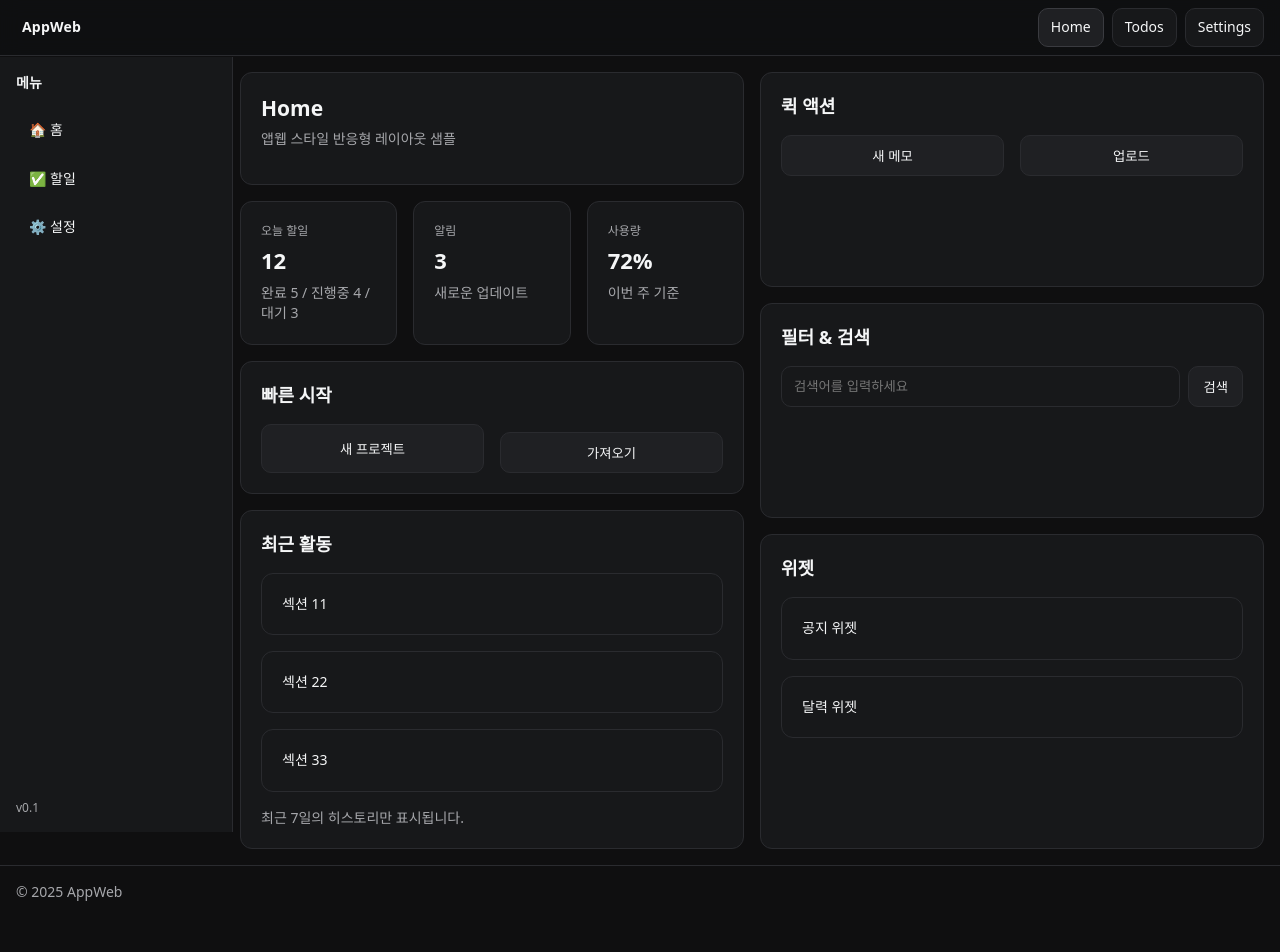
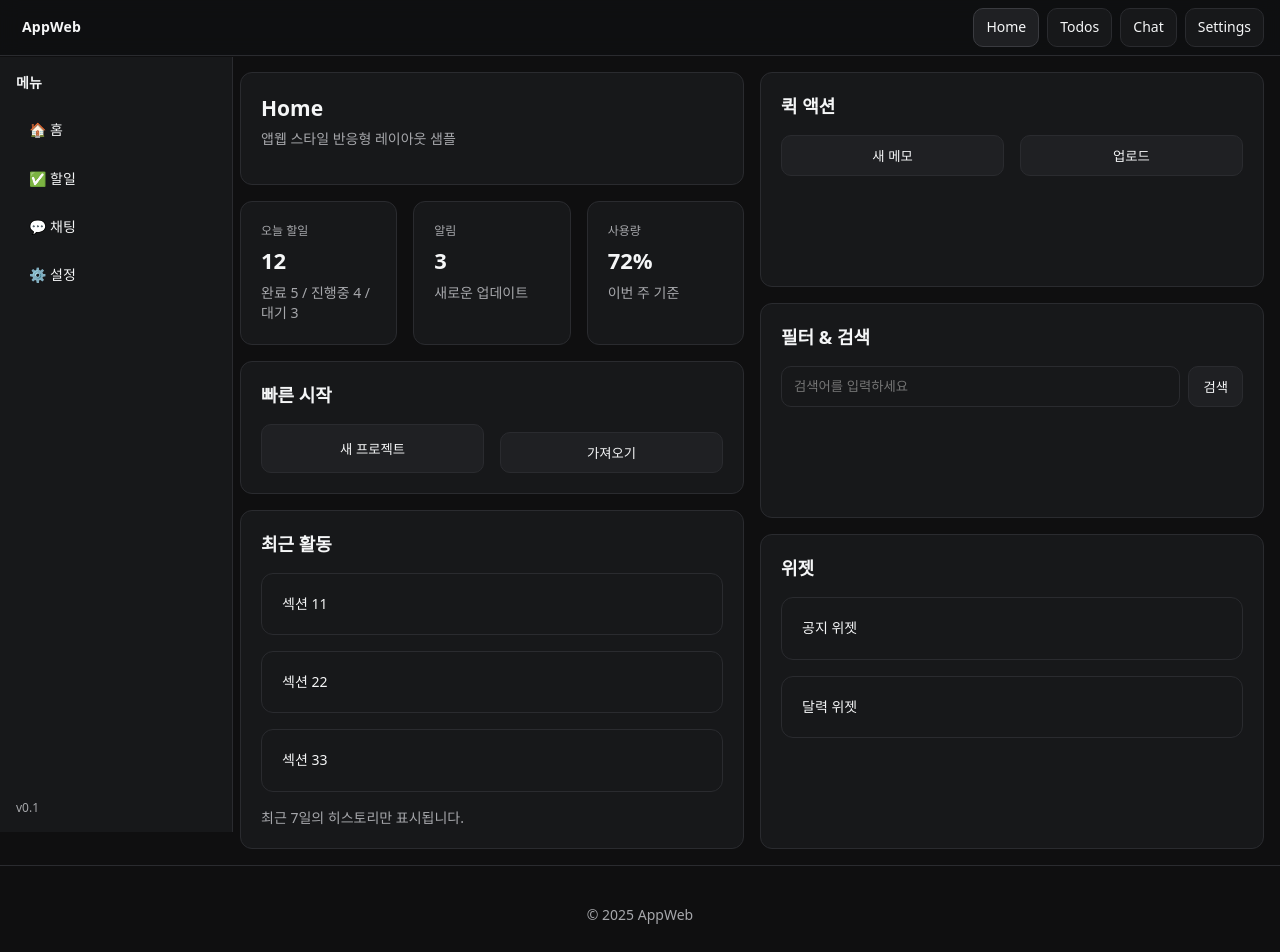
Before and after one commit to Young-Hyun-Ham/hamsfam, a React (Vite) app in the folder spa/frontend/: page / in a window 1280 px wide. Shown: the top 952 px of the page. Before the commit the page ends 918 px from the top, so only its background shows below. Built offline with nearby package versions, Linux system fonts and the light colour scheme; no server answers; what @capacitor/core would draw is missing.

Commit message:
스타일 변경

```diff
--- a/spa/frontend/src/App.tsx
+++ b/spa/frontend/src/App.tsx
@@ -21,6 +21,7 @@ export default function App() {
         <nav className="top-nav">
           <NavLink to="/" end>Home</NavLink>
           <NavLink to="/todos">Todos</NavLink>
+          <NavLink to="/chat">Chat</NavLink>
           <NavLink to="/settings">Settings</NavLink>
         </nav>
       </header>
@@ -30,6 +31,7 @@ export default function App() {
           <div className="sidebar-header">메뉴</div>
           <NavLink to="/" end>🏠 홈</NavLink>
           <NavLink to="/todos">✅ 할일</NavLink>
+          <NavLink to="/chat">💬 채팅</NavLink>
           <NavLink to="/settings">⚙️ 설정</NavLink>
           <div className="sidebar-footer">v0.1</div>
         </div>
--- a/spa/frontend/src/componets/TabBar.tsx
+++ b/spa/frontend/src/componets/TabBar.tsx
@@ -11,14 +11,14 @@ export default function TabBar(){
         <div>✅</div>
         <small>Todos</small>
       </NavLink>
+      <NavLink to="/chat">
+        <div>💬</div>
+        <small>Chat</small>
+      </NavLink>
       <NavLink to="/settings">
         <div>⚙️</div>
         <small>Settings</small>
       </NavLink>
-      <a href="https://example.com" target="_blank" rel="noreferrer">
-        <div>⭐️</div>
-        <small>More</small>
-      </a>
     </nav>
   )
 }
--- a/spa/frontend/src/main.tsx
+++ b/spa/frontend/src/main.tsx
@@ -17,6 +17,7 @@ import Settings from './pages/Settings'
 // })();
 
 import { Capacitor } from '@capacitor/core'
+import Chat from './pages/Chat'
 
 async function setupStatusBar() {
   // 웹(PWA/브라우저)에서는 실행하지 않음
@@ -51,6 +52,7 @@ const router = createBrowserRouter([
       { index: true, element: <Home /> },
       { path: 'todos', element: <Todos /> },
       { path: 'settings', element: <Settings /> },
+      { path: 'chat', element: <Chat /> },
     ],
   },
 ])
--- /dev/null
+++ b/spa/frontend/src/pages/Chat.tsx
@@ -0,0 +1,13 @@
+// src/pages/Chat.tsx
+import { memo } from 'react';
+
+function Chat() {
+  return (
+    <div>
+      <h2>Chat</h2>
+      <p>채팅 페이지입니다.</p>
+    </div>
+  );
+}
+
+export default memo(Chat);
--- a/spa/frontend/src/styles.css
+++ b/spa/frontend/src/styles.css
@@ -117,7 +117,8 @@ body{
 .sidebar-inner{
   position: fixed;         /* ← drawer 핵심: 모바일에서만 fixed */
   right: 0; top: 0; bottom: 0;
-  width: min(86vw, 2000px); /* 모바일일때 메뉴 넓이 */
+  /* width: min(86vw, 2000px); 모바일일때 메뉴 넓이 */
+  width: var(--sidebar-w);  /* 모바일 고정 폭: 200px */
   background: var(--panel);
   border-left: 1px solid var(--border);
   transform: translateX(100%);
@@ -154,9 +155,19 @@ body{
 }
 .app-footer{
   grid-area: footer;
+  /*
   padding: var(--space-4);
   border-top: 1px solid var(--border);
   color: var(--muted);
+  */
+  height: 100px;                     /* 👈 고정 높이 */
+  display: flex;                     /* 수직정렬 정리 */
+  align-items: center;
+  justify-content: center;
+  border-top: 1px solid var(--border);
+  color: var(--muted);
+  padding: 0 var(--space-4);         /* 좌우 여백만 유지 */
+  box-sizing: border-box;
 }
 
 /* ===== Cards / Inputs ===== */
@@ -244,7 +255,7 @@ button:hover{ background: #25262a; }
     grid-template:
       "header header" var(--header-h)
       "sidebar main" 1fr
-      "footer footer" auto
+      "footer footer" 100px
       / var(--sidebar-w) 1fr;
     column-gap: var(--space-6);   /* ← 기존 var(--space-4)에서 넓힘 (24px) */
   }
@@ -297,7 +308,7 @@ button:hover{ background: #25262a; }
     grid-template:
       "header header" var(--header-h)
       "sidebar main" auto
-      "footer footer" auto
+      "footer footer" 100px
       / calc(var(--sidebar-w) + 12px) 1fr;
   }
   /* 넓은 화면에서 본문 가독 폭 조정 */
@@ -336,7 +347,7 @@ html, body, #root, .app{ width: 100%; overflow-x: clip; }
     grid-template:
       "header header" var(--header-h)
       "sidebar main"  1fr
-      "footer footer" auto
+      "footer footer" 100px
       / var(--sidebar-w) 1fr;
     column-gap: var(--space-6);       /* 24px: 사이드바-메인 간격 */
   }
```
